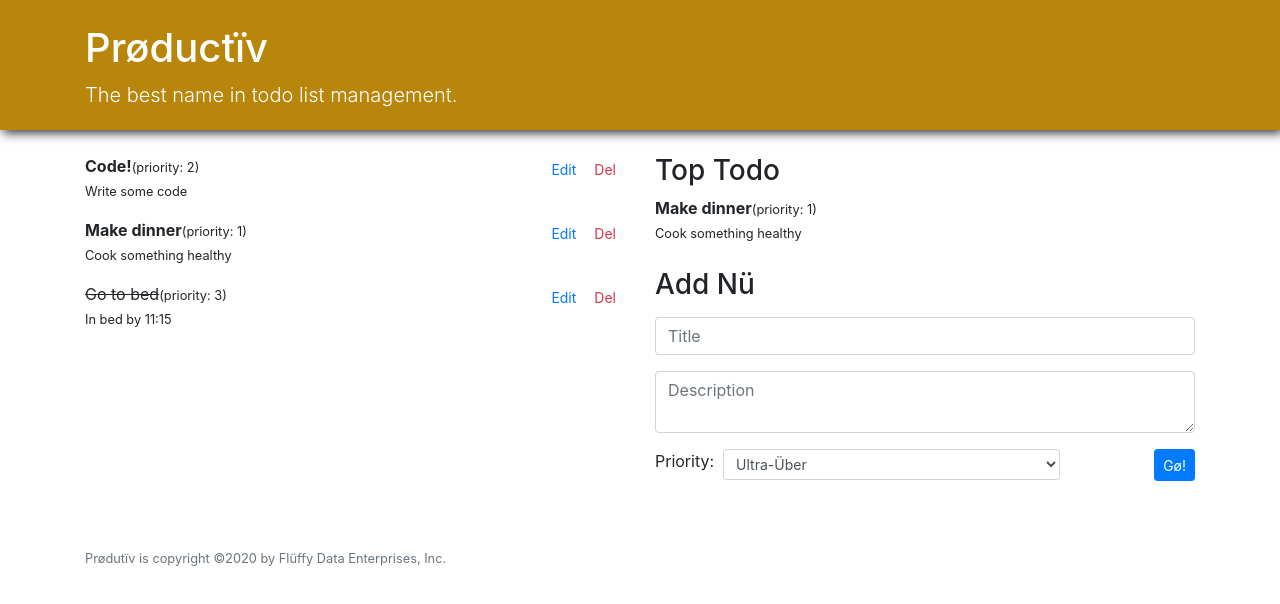
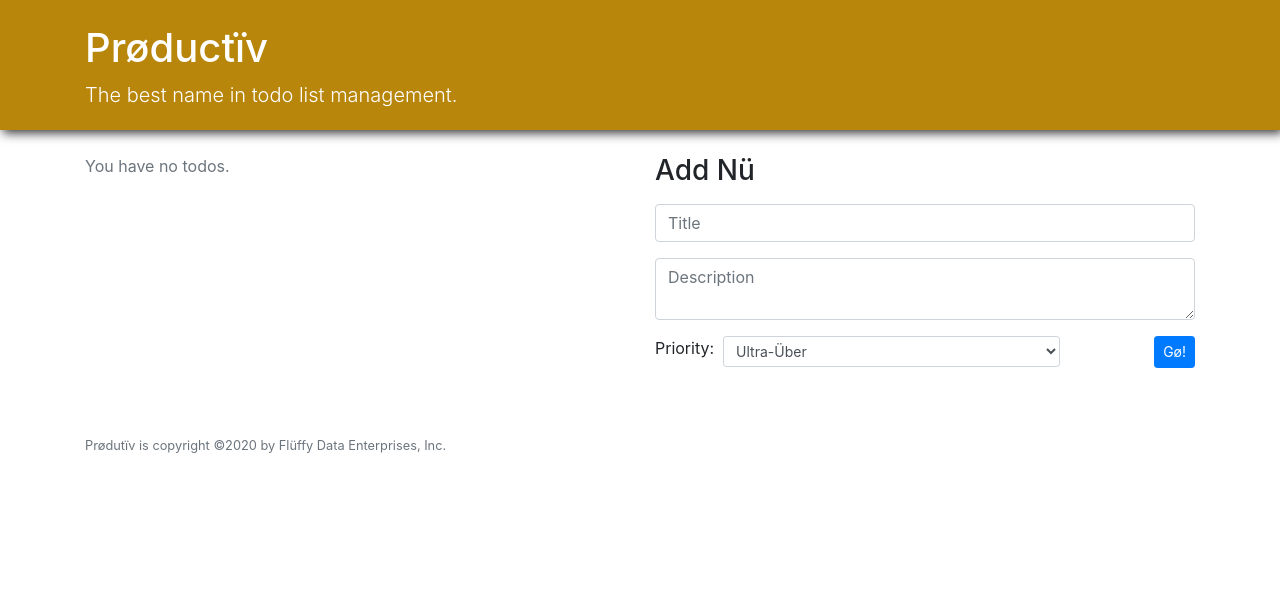
Before and after one commit to d-lee84/react-forms-design-productiv, a React (Create React App) app: page / in a window 1280 px wide. Shown: the top 604 px of the page. Built offline with nearby package versions, Linux system fonts and the light colour scheme.

Commit message:
completed further study with localStorage

```diff
--- a/src/App.js
+++ b/src/App.js
@@ -20,29 +20,7 @@ function App() {
         </header>
 
         <section className="container mt-4">
-          <TodoApp initialTodos={[
-            {
-              id: 1,
-              title: "Code!",
-              description: "Write some code",
-              priority: 2,
-              completed: false,
-            },
-            {
-              id: 2,
-              title: "Make dinner",
-              description: "Cook something healthy",
-              priority: 1,
-              completed: false,
-            },
-            {
-              id: 3,
-              title: "Go to bed",
-              description: "In bed by 11:15",
-              priority: 3,
-              completed: true,
-            },
-          ]} />
+          <TodoApp initialTodos={JSON.parse(localStorage.getItem("todos")) || undefined} />
 
           <Footer />
         </section>
--- a/src/TodoApp.js
+++ b/src/TodoApp.js
@@ -77,6 +77,8 @@ function TodoApp({ initialTodos = [] }) {
       </section>)
     : null;
 
+  localStorage.setItem("todos", JSON.stringify(todos));
+
   return (
     <main className="TodoApp">
       <div className="row">
```
